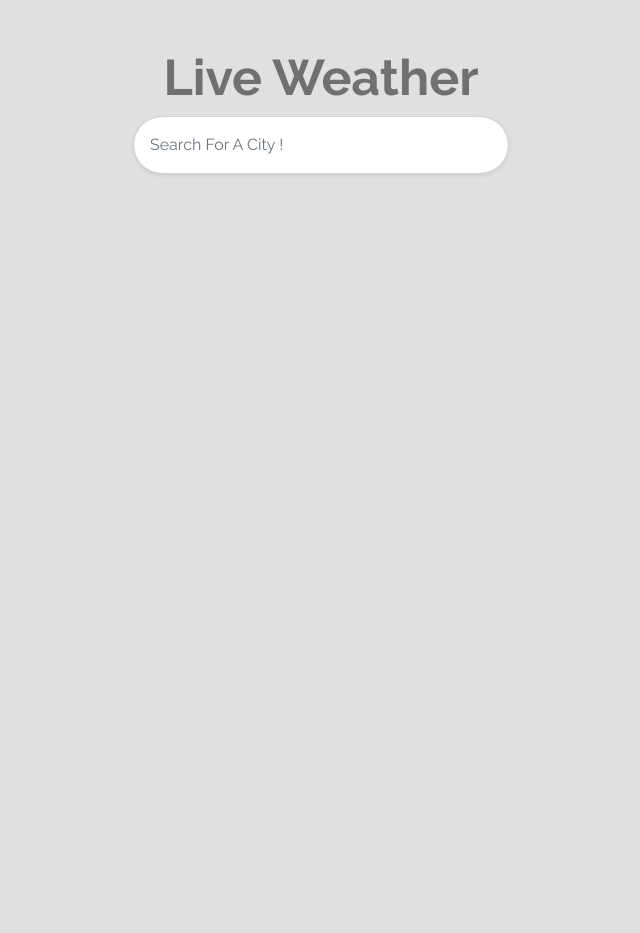
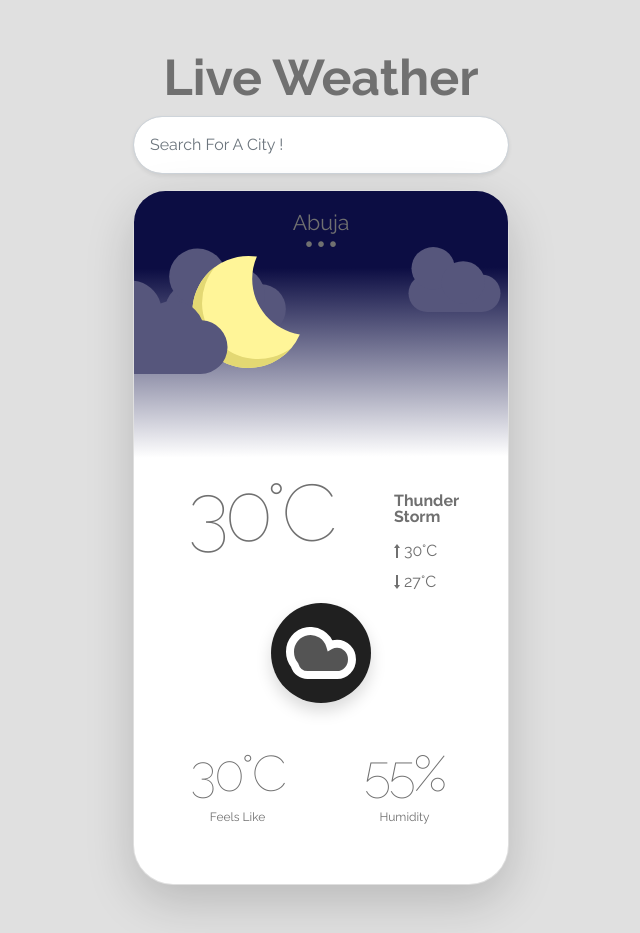
Before and after one commit to Mohit-Ravindran/weather-project, a plain HTML site: page index.html in a window 1280 px wide. Shown: the whole page, without its empty margins (319-959 px from the left). Before the commit the page ends 800 px from the top, so only its background shows below. Drawn offline with nearby package versions, Linux system fonts and the light colour scheme.

Commit message:
Update index.html

```diff
--- a/index.html
+++ b/index.html
@@ -23,7 +23,7 @@
             />
           </form>
 
-          <div class="card rounded d-none my-3 shadow-lg  back-card">
+          <div class="card rounded my-3 shadow-lg  back-card">
             <div class="card-top text-center">
               <div class="city-name my-3">
                 <p>Abuja</p>
```
